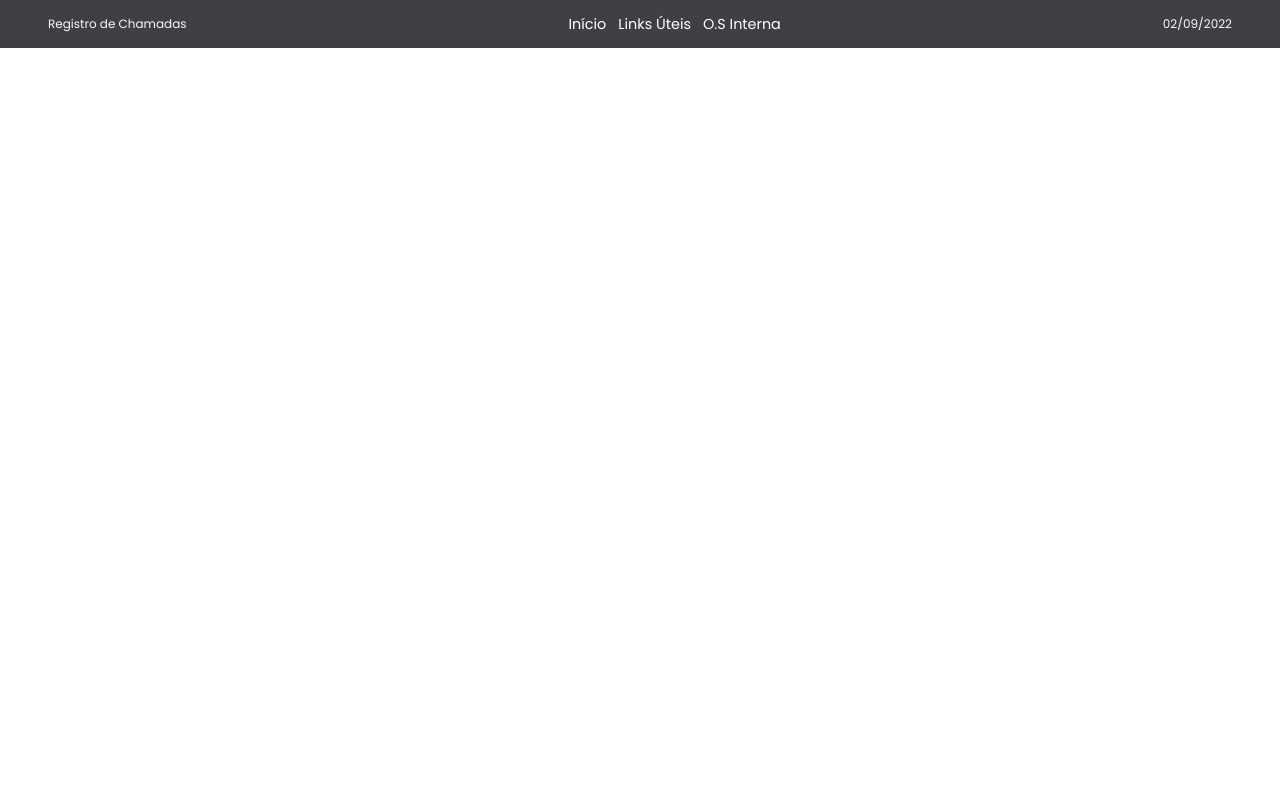
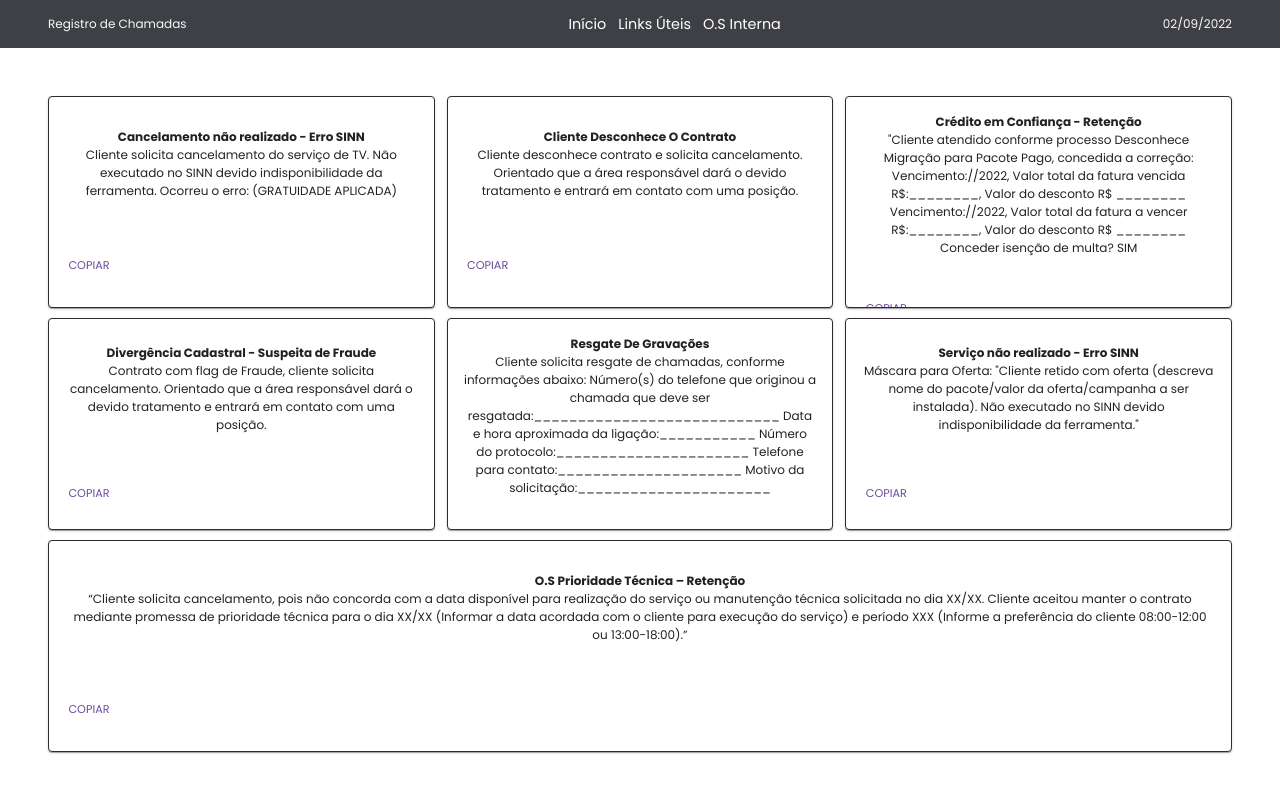
Before and after one commit to joaovsz/callRegister, a React (Vite) app: page /matrizes in a window 1280 px wide. Shown: the top 792 px of the page. Built offline with nearby package versions, Linux system fonts and the light colour scheme.

Commit message:
Matrizes adicionadas com função copy

```diff
--- a/src/App.tsx
+++ b/src/App.tsx
@@ -5,6 +5,7 @@ import { Dashboard } from "./components/Dashboard/Dashboard"
 import {  Route, Routes } from "react-router-dom"
 import Login from "./components/Login/Login"
 import Signup from "./components/Signup/Signup"
+import {Matrizes} from "./components/O.s_interna/Matrizes"
 
 function App() {
 
@@ -16,6 +17,7 @@ function App() {
         <Route element={<Signup />} path="/signup"/>
         <Route element={<Register />} path="/"/>
         <Route element={<Dashboard />} path="/dashboard" />
+        <Route element={<Matrizes />} path="/matrizes" />
       </Routes>
     </>
   )
--- /dev/null
+++ b/src/components/O.s_interna/Cards.tsx
@@ -0,0 +1,53 @@
+import { Button, Card, CardActionArea, CardActions, CardContent, CardMedia, createTheme, ThemeProvider } from '@mui/material'
+import { Mascaras } from '../types/mascaras'
+import { matrizDB } from "./mascaras"
+import copy from "copy-to-clipboard"
+import "../sass/matrizes.sass"
+const Cards = () => {
+  const theme = createTheme({
+    palette: {
+      primary: {
+        // Purple and green play nicely together.
+        main: "#6C4C9C",
+      },
+      secondary: {
+        // This is green.A700 as hex.
+        main: "#96BAFF",
+      },
+    },
+    typography: {
+        fontFamily: ["Poppins"].join(','),
+    },
+  });
+  function copyMask(mascara: string){
+    copy(mascara)
+    alert("Texto copiado")
+  }
+  return (
+    matrizDB.map((card: Mascaras, index: number) => (
+      <Card className={`card-${index} card-group`} >
+        <CardActionArea>
+          <CardContent>
+            <h3>
+              {card.nome}
+            </h3>
+            <span>
+              {card.mascara}
+            </span>
+          </CardContent>
+        </CardActionArea>
+        <CardActions>
+          <ThemeProvider theme={theme}>
+          <Button size="large" onClick={()=>copyMask(card.mascara)}>
+            Copiar
+          </Button>
+          </ThemeProvider>
+        </CardActions>
+      </Card>
+  )
+  )
+
+  )
+}
+
+export default Cards
--- /dev/null
+++ b/src/components/O.s_interna/Matrizes.tsx
@@ -0,0 +1,9 @@
+import Cards from "./Cards"
+
+export const Matrizes = () => {
+  return (
+   <div className="card-container">
+    <Cards/>
+   </div>
+  )
+}
--- /dev/null
+++ b/src/components/O.s_interna/mascaras.tsx
@@ -0,0 +1,89 @@
+import { Mascaras } from "../types/mascaras";
+
+export const matrizDB: Mascaras[] = [
+  {
+    nome:"Cancelamento não realizado - Erro SINN",
+    descricao:"O.S gerada quando não for possivel executar o cancelamento em função de algum tipo de erro apresentado pelo SINN.",
+    opcao:"Quando o cliente solicitar cancelamento e no momento da execução o sistema apresentar mensagens de erro que impossibilite o cancelamento ",
+    mascara: "Cliente solicita cancelamento do serviço de TV. Não executado no SINN devido indisponibilidade da ferramenta. Ocorreu o erro: (GRATUIDADE APLICADA)",
+    area: "B.O",
+    prazo: "48 Horas"
+  }
+  ,
+  {
+    nome:"Cliente Desconhece O Contrato",
+    descricao:`O.S gerada para sinalizar o pedido de cancelamento onde o cliente informar que:
+    - Não solicitou o contrato;
+    - Não tem TV na sua casa e está recebendo conta;
+    - Solicitou a TV, mas não houve instalação e está recebendo conta;`,
+    opcao:`1. Quando o cliente solicitar cancelamento alegando que desconhece o contrato pois não contratou o serviço.
+    2. Quando o contrato estiver habilitado no SINN e o cliente alegar que solicitou a TV, o equipamento não foi instalado e ele está recebendo conta.`,
+    mascara: "Cliente desconhece contrato e solicita cancelamento. Orientado que a área responsável dará o devido tratamento e entrará em contato com uma posição.",
+    area: "Área de Fraude",
+    prazo: "Em até 7 dias"
+  }
+  ,
+  {
+    nome:"Crédito em Confiança - Retenção ",
+    descricao:"Solicitação de aplicação de desconto na fatura de cliente que está no cenário: Desconhece migração para Pacote Pago",
+    opcao:`Quando o cliente solicitar cancelamento pelo motivo relacionado em público alvo.
+    Consulte o procedimento em RECEP. TV> Orientações Cliente BRI > Desconhece migração para Pacote Pago`,
+    mascara: `"Cliente atendido conforme processo Desconhece Migração para Pacote Pago, concedida a correção:
+    Vencimento://2022, Valor total da fatura vencida R$:________, Valor do desconto R$ ________
+    Vencimento://2022, Valor total da fatura a vencer R$:________, Valor do desconto R$ ________
+    Conceder isenção de multa? SIM `,
+    area: "B.O Retenção",
+    prazo: "Até 4 dias/úteis"
+  }
+  ,
+  {
+    nome:"Divergência Cadastral - Suspeita de Fraude",
+    descricao:"Cliente com suspeita de fraude.",
+    opcao:"Sempre que o cliente possuir o flag de Fraude (Ícone da caveira).",
+    mascara: "Contrato com flag de Fraude, cliente solicita cancelamento. Orientado que a área responsável dará o devido tratamento e entrará em contato com uma posição.",
+    area: "Área de Fraude",
+    prazo: "5 dias úteis"
+  }
+  ,
+  {
+    nome:"Resgate De Gravações",
+    descricao:"O.S gerada para solicitar a disponibilização da gravação de determinado atendimento na minha Oi.",
+    opcao:"Quando o cliente solicitar a gravação para confirmação de algum atendimento.",
+    mascara: `
+    Cliente solicita resgate de chamadas, conforme informações abaixo:
+    Número(s) do telefone que originou a chamada que deve ser resgatada:____________________________
+    Data e hora aproximada da ligação:___________
+    Número do protocolo:______________________
+    Telefone para contato:_____________________
+    Motivo da solicitação:______________________`,
+    area: "B.O Atendimento",
+    prazo: "10 dias corridos"
+  }
+  ,
+  {
+    nome:"Serviço não realizado - Erro SINN",
+    descricao:"O.S gerada quando não for possivel executar a instalação de uma oferta ou serviço em função de algum tipo de erro apresentado pelo SINN.",
+    opcao:`Quando o cliente solicitar a instalação de uma oferta ou serviço e no momento da execução o sistema apresentar mensagens de erro que impossibilite a ação:
+    (Ex. Não existe equipes capazes...).
+    `,
+    mascara: `Máscara para Oferta: "Cliente retido com oferta (descreva nome do pacote/valor da oferta/campanha a ser instalada). Não executado no SINN devido indisponibilidade da ferramenta."`,
+    area: "B.O Retenção",
+    prazo: "5 dias úteis"
+  }
+  ,
+  {
+    nome:"O.S Prioridade Técnica – Retenção",
+    descricao:"Cenários onde é possível solicitar prioridade técnica para o reparo.",
+    opcao:`Poderá ser solicitada a prioridade técnica no reparo ou serviços nos seguintes cenários:
+
+    1º cenário: Cliente possui registrada no SINN uma O.S de solicitação de reparo ou serviço para a Oi TV e entra em contato reclamando que não recebeu o tratamento em seu serviço na data acordada e não concorda com a nova data disponível para agendamento.
+
+    2º cenário: Cliente possui um histórico de reparo técnico em sua Oi TV no período de 30 dias, ou seja, o cliente solicitou vários reparos na Oi TV dentro deste período e não concorda com as datas disponíveis no sistema para novo agendamento.
+    `,
+    mascara: `“Cliente solicita cancelamento, pois não concorda com a data disponível para realização do serviço ou manutenção técnica solicitada no dia XX/XX. Cliente aceitou manter o contrato mediante promessa de prioridade técnica para o dia XX/XX (Informar a data acordada com o cliente para execução do serviço) e período XXX (Informe a preferência do cliente 08:00-12:00 ou 13:00-18:00).”
+    `,
+    area: "B.O Retenção",
+    prazo: "Até 72 Horas/úteis"
+  }
+
+]
--- /dev/null
+++ b/src/components/sass/matrizes.sass
@@ -0,0 +1,35 @@
+@import variables.sass
+@import mixins.sass
+
+.card-container
+  width: calc(100% - 8rem)
+  height: 94vh
+  padding: 4rem 0 4rem 0
+  margin: auto
+  display: grid
+  align-items: center
+  grid-template-columns: repeat(3, 1fr)
+  grid-template-rows: repeat(3, 1fr)
+  grid-column-gap: 12px
+  grid-row-gap: 10px
+  .card-group
+    border: 1px solid $raisin-black
+    text-align: center
+    @include flexColumn(0, space-evenly, left)
+    height: 100%
+    // background: $blue
+    width: 100%
+  .card-0
+    grid-area: 1 / 1 / 2 / 2
+  .card-1
+    grid-area: 1 / 2 / 2 / 3
+  .card-2
+    grid-area: 1 / 3 / 2 / 4
+  .card-3
+    grid-area: 2 / 1 / 3 / 2
+  .card-4
+    grid-area: 2 / 2 / 3 / 3
+  .card-5
+    grid-area: 2 / 3 / 3 / 4
+  .card-6
+    grid-area: 3 / 1 / 4 / 4
--- /dev/null
+++ b/src/components/types/mascaras.ts
@@ -0,0 +1,8 @@
+export type Mascaras = {
+  nome: string,
+  descricao: string,
+  opcao: string,
+  mascara: string,
+  area: string,
+  prazo: string,
+}
```
